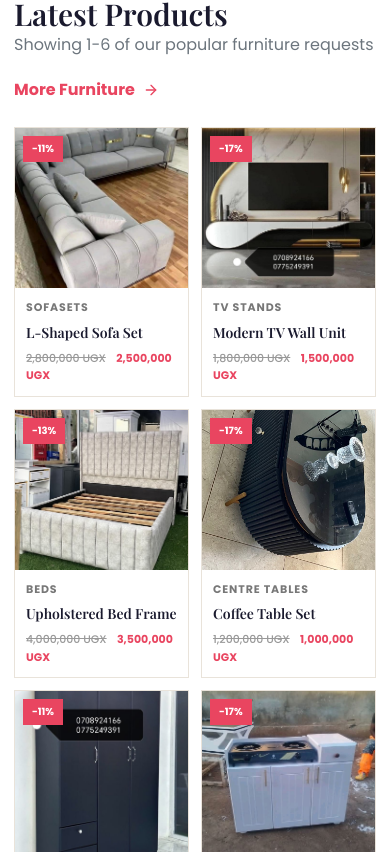
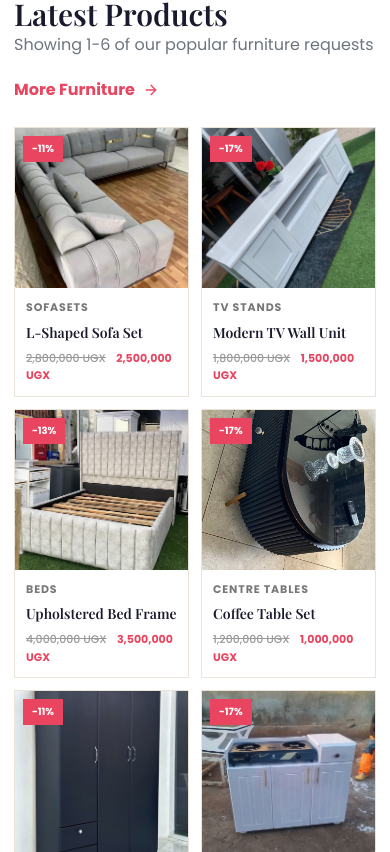
Before and after one commit to ngandapius53/ae-website, a Next.js app: page / in a window 390 px wide. Shown: the part 1352-2204 px from the top of the page. Built offline with nearby package versions, Linux system fonts and the light colour scheme.

Commit message:
Replace product images with phone numbers

```diff
--- a/src/app/decoration/page.tsx
+++ b/src/app/decoration/page.tsx
@@ -41,7 +41,7 @@ const projects = [
   { title: 'Decorative Niche Wall', category: 'Wall Niches', image: `${basePath}/decoration/sarah-enterprise/display-niche-wall-decor.jpeg` },
   { title: 'Decorative Display Shelves', category: 'Wall Niches', image: `${basePath}/furniture/quick/wall-shelves-display-white.jpeg` },
   { title: 'TV Niche Lighting Wall', category: 'Media Wall', image: `${basePath}/decoration/sarah-enterprise/tv-wall-niche-lighting.jpeg` },
-  { title: 'Curved Media Wall Console', category: 'Media Wall', image: `${basePath}/furniture/work/media-wall-unit-modern.jpeg` },
+  { title: 'Curved Media Wall Console', category: 'Media Wall', image: `${basePath}/furniture/work/tv-console-classic-white.jpeg` },
   { title: 'Circular TV Wall Concepts', category: 'Media Wall', image: `${basePath}/decoration/sarah-enterprise/tv-wall-circular-concepts-collage.jpeg` },
   { title: 'Illuminated TV Frame Wall', category: 'Media Wall', image: `${basePath}/decoration/sarah-enterprise/tv-wall-frame-illuminated.jpeg` },
   { title: 'Classic TV Wall Console', category: 'Media Wall', image: `${basePath}/furniture/quick/tv-wall-console-wood-white.jpeg` },
--- a/src/app/page.tsx
+++ b/src/app/page.tsx
@@ -80,7 +80,7 @@ const featuredOffers = [
     price: '1,500,000 UGX',
     oldPrice: '1,800,000 UGX',
     discount: '-17%',
-    image: '/furniture/work/media-wall-unit-modern.jpeg',
+    image: '/furniture/work/tv-console-classic-white.jpeg',
     link: '/furniture'
   },
   {
@@ -107,7 +107,7 @@ const featuredOffers = [
     price: '2,400,000 UGX',
     oldPrice: '2,700,000 UGX',
     discount: '-11%',
-    image: '/furniture/work/wardrobe-matte-black.jpeg',
+    image: '/furniture/quick/wardrobe-matte-black-clean.jpeg',
     link: '/furniture'
   },
   {
```
